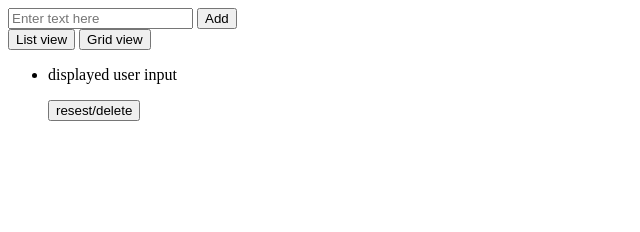
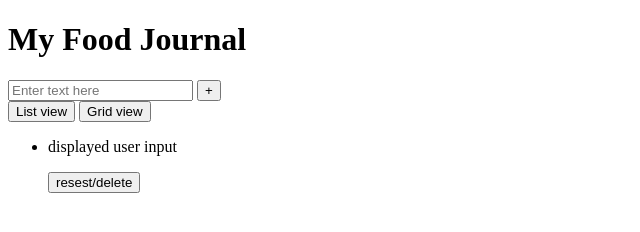
Before and after one commit to lynng-dev/MAInD-Creative-Coding-Foundations-2025, a plain HTML site: page Assignments/Assignment-01/index.html in a window 1280 px wide. Shown: the whole page, without its empty margins (0-640 px from the left). Drawn offline with Linux system fonts and the light colour scheme.

Commit message:
add code

```diff
--- a/Assignments/Assignment-01/index.html
+++ b/Assignments/Assignment-01/index.html
@@ -3,21 +3,30 @@
 <head>
     <meta charset="UTF-8">
     <meta name="viewport" content="width=device-width, initial-scale=1" />
-    <title>Assignment 01</title>
+    <title>My Food Journal</title>
 
     <link rel="stylesheet" href="assets/style.css">
     <script src="assets/script.js" defer></script>
 </head>
+<body>
     <header>
+        <h1>My Food Journal</h1>
+        <!-- Input & add button-->
+         <div id="add-container">
         <input type="text" id="text-input" placeholder="Enter text here">
-        <button id="add-btn">Add</button>
+        <button id="add-btn">+</button>
+         </div>
+
+         <!-- view list mode toggle -->
         <nav>
             <button id="list-btn">List view</button>
             <button id="grid-btn">Grid view</button>
         </nav>
     </header>
     <main>
-        <ul>
+         <!-- list -->
+         <!-- toggle between "card-view" & "list-view" class-->
+        <ul id="" class="">
             <li>
                 <p>displayed user input</p>
                 <button id="reset-btn">resest/delete</button>
@@ -25,7 +34,5 @@
         </ul>
     </main>
 
-<body>
-
 </body>
 </html>
```
Also changed, not shown: 1 other file.
